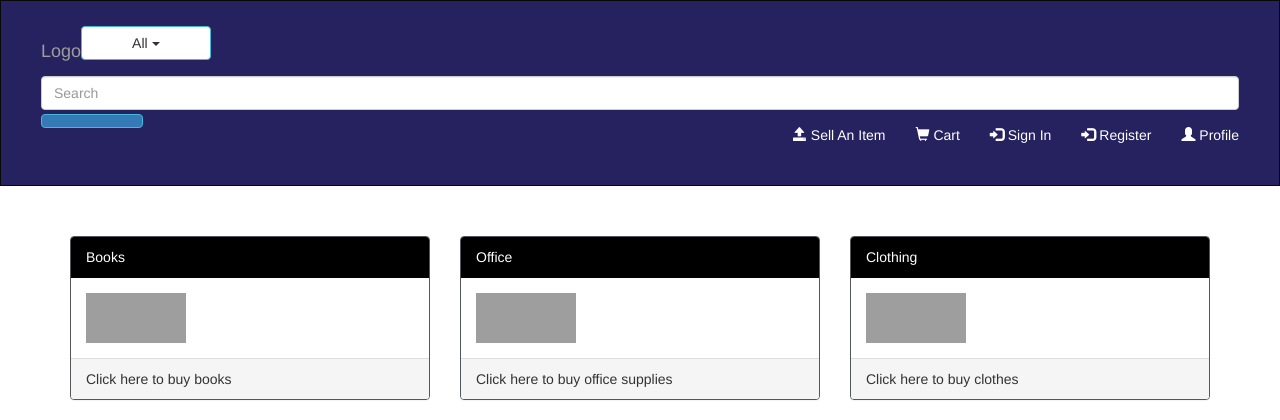
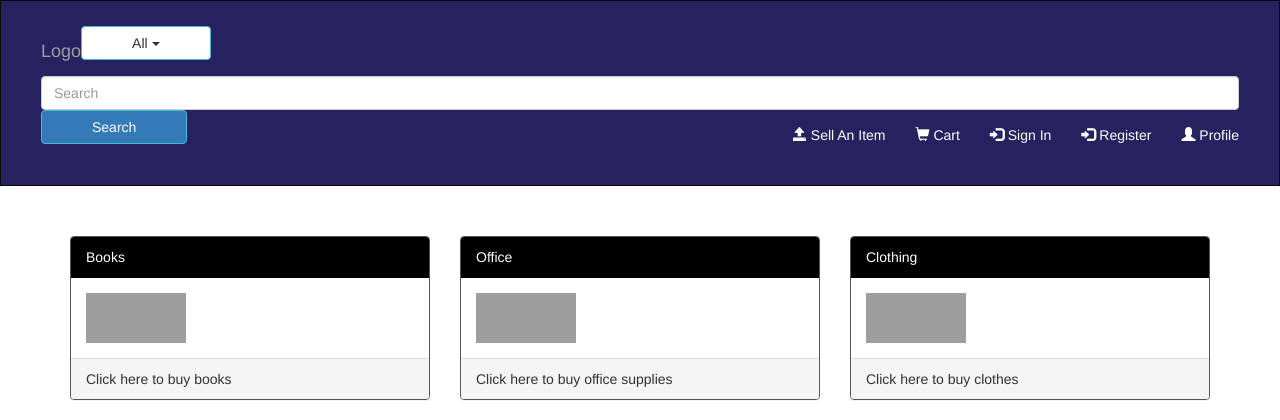
Before and after one commit to ephuong/GatorSwap, a PHP site: page / in a window 1280 px wide. Shown: the top 420 px of the page. Run offline with PHP 8.4, Linux system fonts and the light colour scheme; grey boxes are pictures that could not be loaded.

Commit message:
Fixing the header

```diff
--- a/application/view/_templates/header.php
+++ b/application/view/_templates/header.php
@@ -101,7 +101,7 @@
               <li role="presentation"><a role="menuitem" tabindex="1" href="#">Books</a></li>
               <li role="presentation"><a role="menuitem" tabindex="1" href="#">Office Supplies</a></li>
               <li role="presentation"><a role="menuitem" tabindex="1" href="#">Clothes</a></li>
-        	     <li role="presentation"><a role="menuitem" tabindex="1" href="#">Furniture</a></li>
+        	    <li role="presentation"><a role="menuitem" tabindex="1" href="#">Furniture</a></li>
               <li role="presentation"><a role="menuitem" tabindex="1" href="#">Electronic Supplies</a></li>
               <li role="presentation"><a role="menuitem" tabindex="1" href="#">Other</a></li>
           </ul>
@@ -112,7 +112,7 @@
       </ul>
 
 	  <input type="search" class="form-control" size="100px" class="glyphicon glyphicon-search" placeholder="Search">
-	  <button type="button" class="btn btn-secondary btn-primary "> <span class="glyphicons glyphicons-search"></span> </button>
+	  <button type="button" class="btn btn-secondary btn-primary "> Search </button>
 
 		<ul class="nav navbar-nav navbar-right">
 
```
